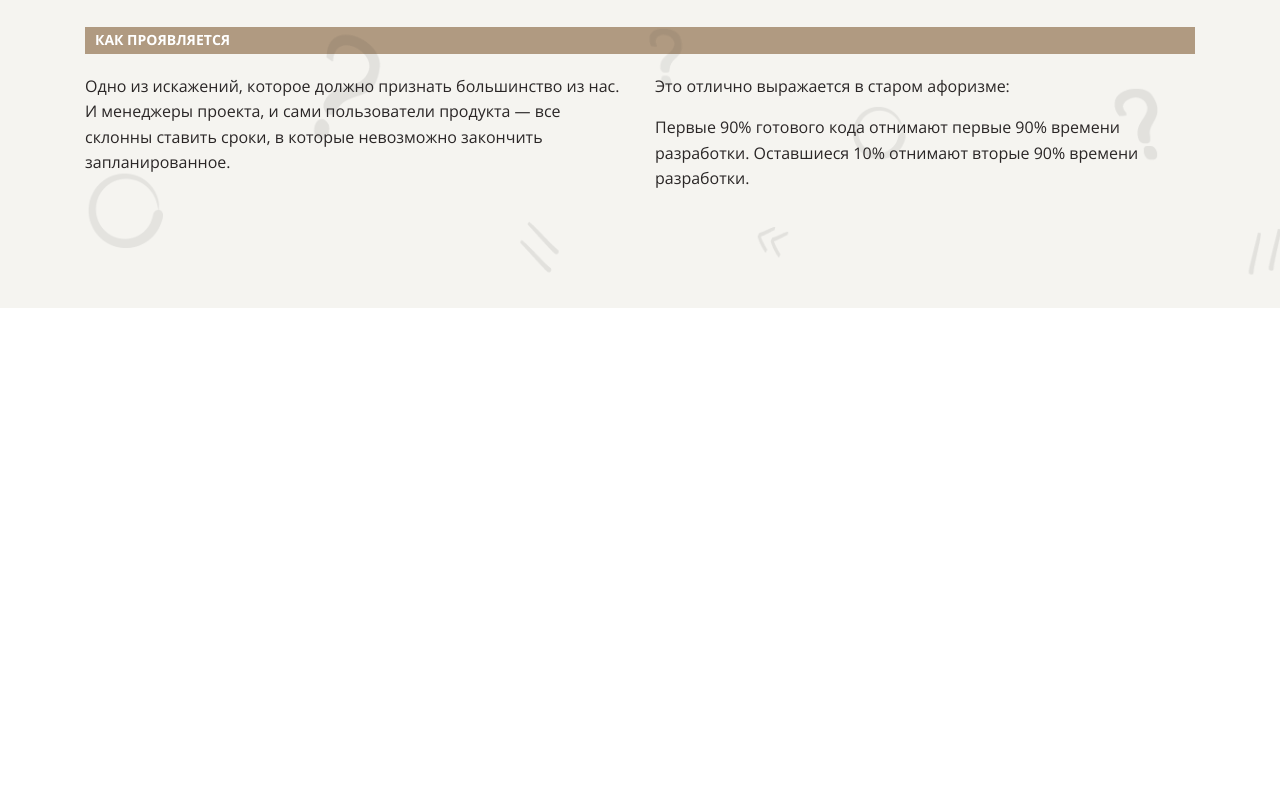
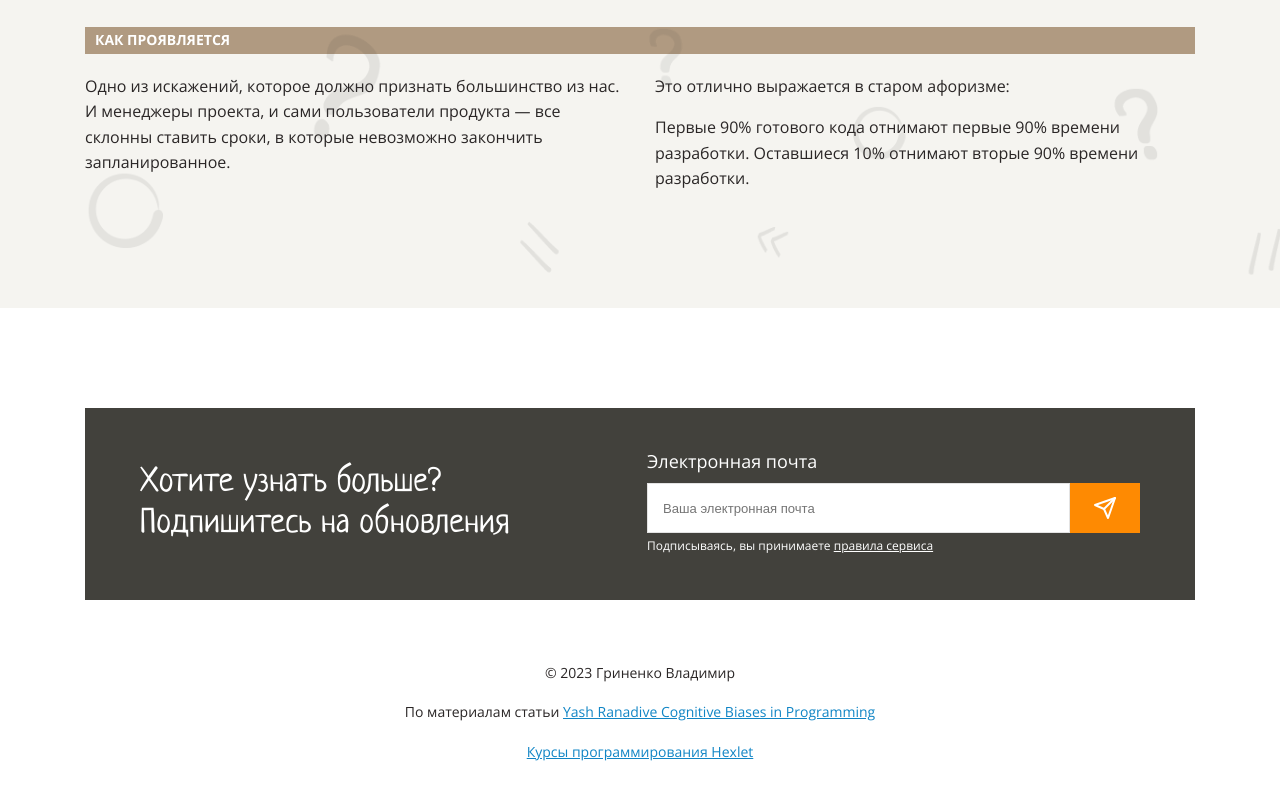
Before and after one commit to vlgrinenko/layout-designer-project-58, a website: page src/index.html in a window 1280 px wide. Shown: the part 6933-7733 px from the top of the page. Before the commit the page ends 7241 px from the top, so only its background shows below. Drawn offline with Linux system fonts and the light colour scheme.

Commit message:
finished

```diff
--- a/src/index.html
+++ b/src/index.html
@@ -117,7 +117,7 @@
               </a>
             </div>
             <div class="navigation-item">
-              <a class="navigation-item-link" href="#planning-error">
+              <a class="navigation-item-link" href="#errors-in-planning">
                 <h2 class="navigation-item-num">5</h2>
                 <h3 class="navigation-item-title">Ошибка планирования</h3>
                 <p class="navigation-item-text">
@@ -326,8 +326,45 @@
         </div>
       </section>
     </main>
-    <footer class="footer">
-      <div class="container"></div>
+    <footer class="footer padding-100">
+      <div class="container">
+        <div class="footer-info flex-sb">
+          <div class="width-50 padding-tb-55">
+            <h3 class="white">
+              Хотите узнать больше? <br />Подпишитесь на обновления
+            </h3>
+          </div>
+          <div>
+            <p class="e-mail white">Электронная почта</p>
+            <div class="flex-sb">
+              <input
+                class="email-input"
+                type="text"
+                placeholder="Ваша электронная почта"
+              />
+              <button class="footer-button" type="submit"></button>
+            </div>
+            <p class="agreement white">
+              Подписываясь, вы принимаете
+              <a class="agreement-link white" href="#">правила сервиса</a>
+            </p>
+          </div>
+        </div>
+        <div class="contact">
+          <p>© 2023 Гриненко Владимир</p>
+          <p>
+            По материалам статьи
+            <a
+              class="contact-link"
+              href="https://medium.com/hackernoon/cognitive-biases-in-programming-5e937707c27b"
+              >Yash Ranadive Cognitive Biases in Programming</a
+            >
+          </p>
+          <a class="contact-link" href="https://ru.hexlet.io/"
+            >Курсы программирования Hexlet</a
+          >
+        </div>
+      </div>
     </footer>
   </body>
 </html>
--- a/src/styles/style.css
+++ b/src/styles/style.css
@@ -339,3 +339,70 @@ h3 {
 #errors-in-planning {
   position: relative;
 }
+
+.footer-info {
+  background-color: var(--main-dark);
+  padding: 0 55px;
+  box-sizing: border-box;
+  align-items: center;
+}
+
+.padding-tb-55 {
+  padding: 55px 0;
+}
+
+.e-mail {
+  margin: 0 0 9px 0;
+  font-size: 18px;
+}
+
+.email-input {
+  width: 423px;
+  height: 50px;
+  padding: 15px;
+  box-sizing: border-box;
+  border: 1px solid #e3e3e3;
+}
+
+::placeholder {
+  color: #757575;
+  font-size: 13.1px;
+}
+
+.footer-button {
+  width: 70px;
+  height: 50px;
+  background: var(--main);
+  border: none;
+  box-sizing: border-box;
+  position: relative;
+}
+
+.footer-button:hover {
+  background-color: #ea7600;
+}
+
+.footer-button::before {
+  content: "";
+  background-image: url("../img/send.svg");
+  width: 24px;
+  height: 24px;
+  position: absolute;
+  left: 23px;
+  top: 13px;
+}
+
+.agreement {
+  margin: 0;
+  font-size: 12px;
+}
+
+.contact {
+  margin-top: 60px;
+  text-align: center;
+  font-size: 14px;
+}
+
+.contact-link {
+  color: var(--blue);
+}
```
